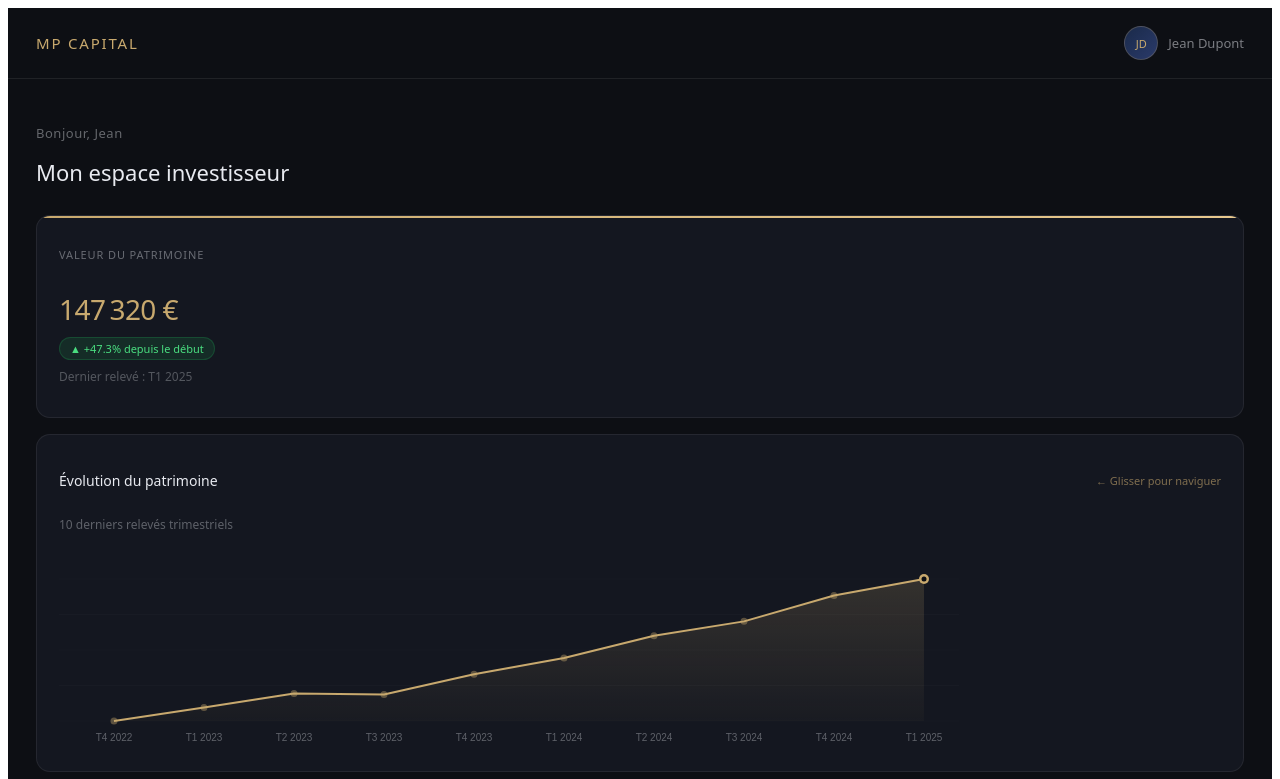
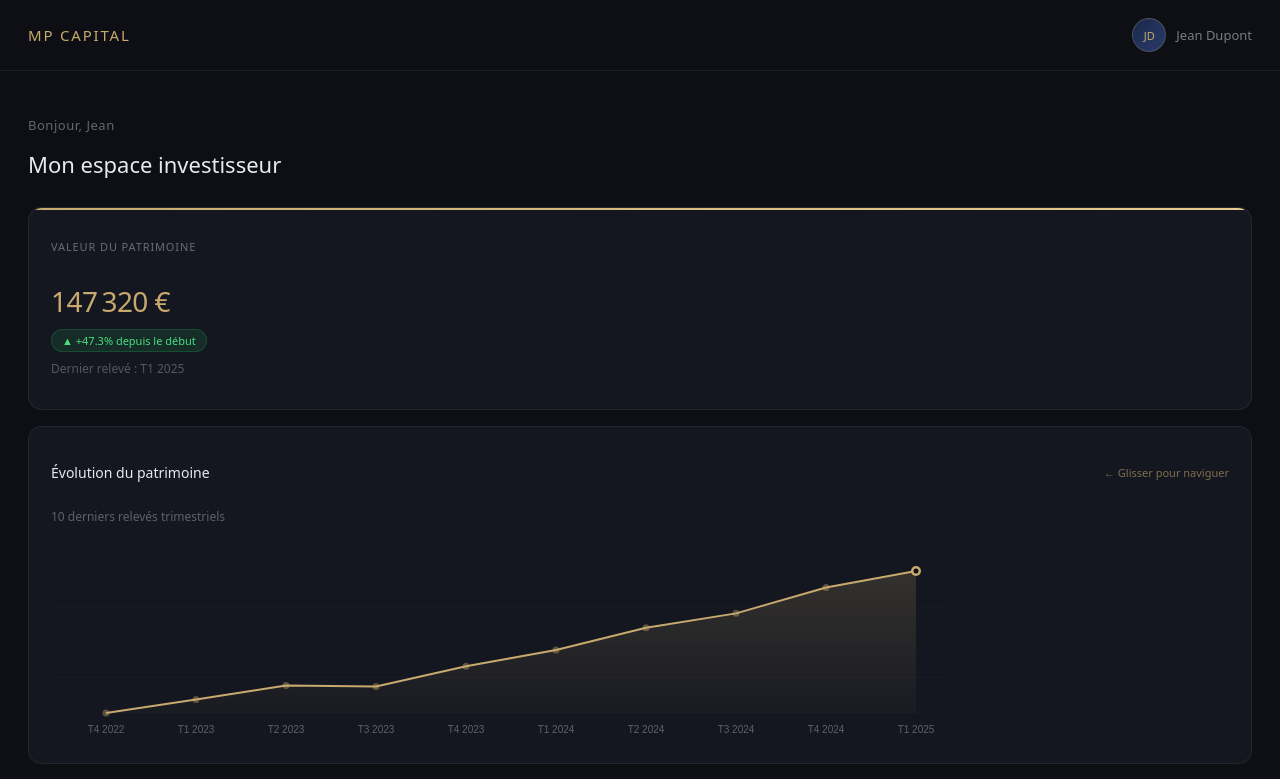
Before and after one commit to maximeleplusbo/dashboard-mp-capital, a Next.js app: page /dashboard in a window 1280 px wide. Shown: the top 779 px of the page. Built offline with nearby package versions, Linux system fonts and the light colour scheme.

Commit message:
fix layout

```diff
--- a/app/layout.tsx
+++ b/app/layout.tsx
@@ -1,20 +1,10 @@
+// app/layout.tsx
 import type { Metadata } from "next";
-import { Geist, Geist_Mono } from "next/font/google";
 import "./globals.css";
 
-const geistSans = Geist({
-  variable: "--font-geist-sans",
-  subsets: ["latin"],
-});
-
-const geistMono = Geist_Mono({
-  variable: "--font-geist-mono",
-  subsets: ["latin"],
-});
-
 export const metadata: Metadata = {
-  title: "Create Next App",
-  description: "Generated by create next app",
+  title: "MP Capital — Espace investisseur",
+  description: "Tableau de bord MP Capital",
 };
 
 export default function RootLayout({
@@ -23,11 +13,8 @@ export default function RootLayout({
   children: React.ReactNode;
 }>) {
   return (
-    <html
-      lang="en"
-      className={`${geistSans.variable} ${geistMono.variable} h-full antialiased`}
-    >
-      <body className="min-h-full flex flex-col">{children}</body>
+    <html lang="fr">
+      <body style={{ margin: 0, padding: 0, background: '#0d0f14' }}>{children}</body>
     </html>
   );
 }
```
